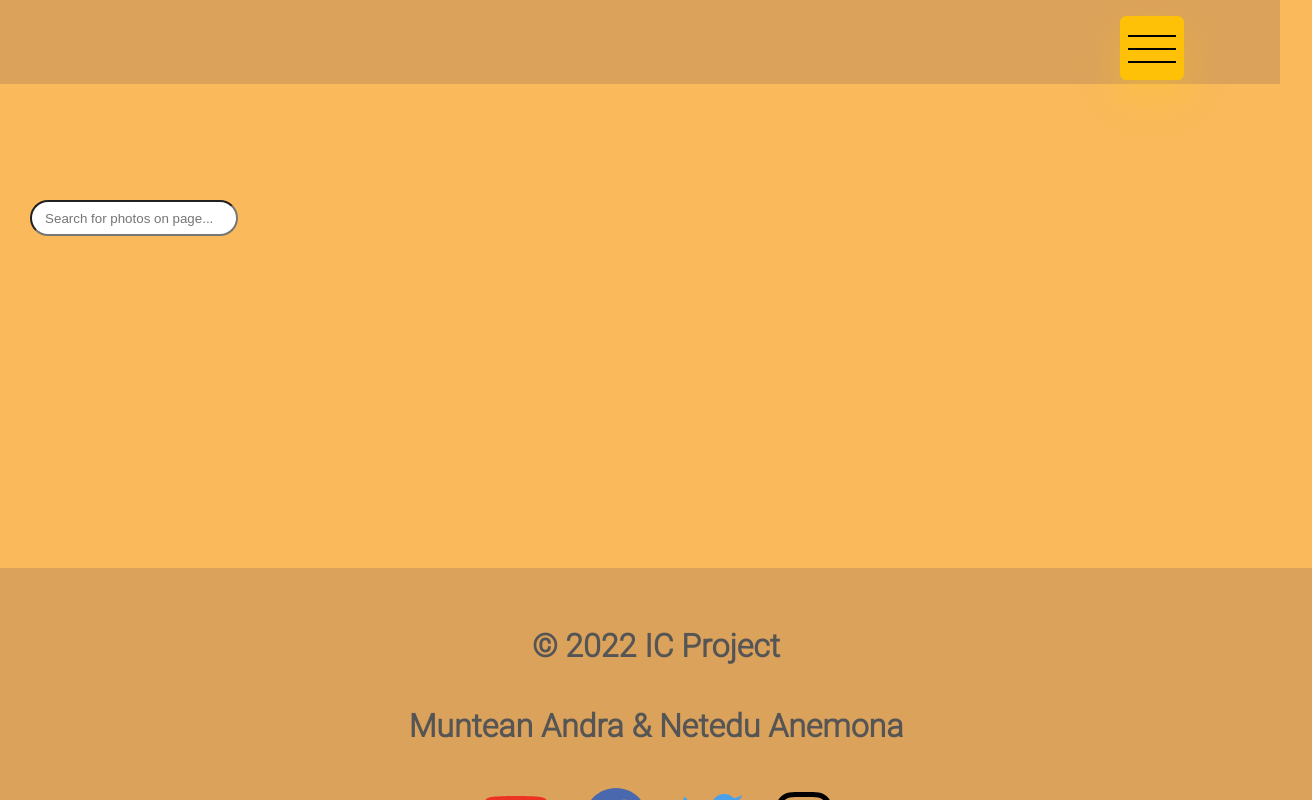
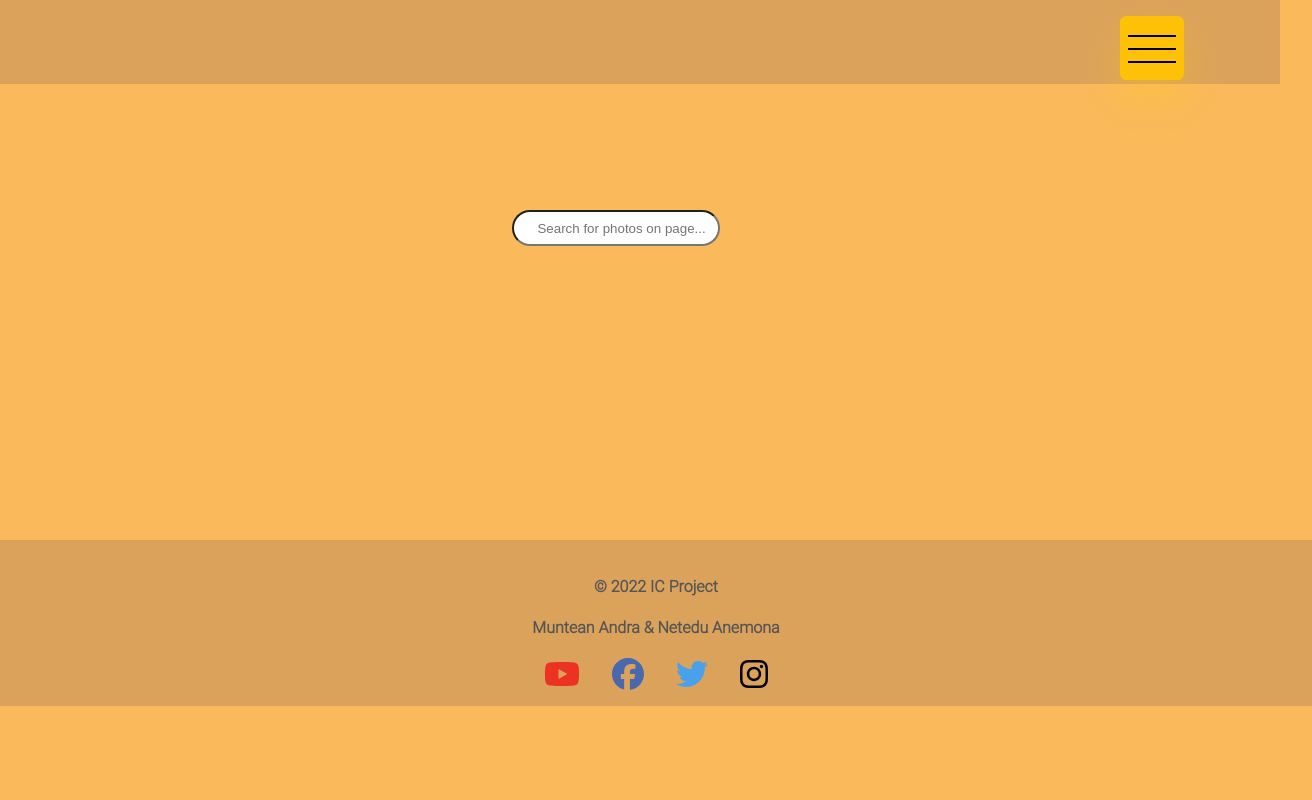
Before and after one commit to MunteanAndra/anterest, a React (Create React App) app in the folder anterestproject/: page /Photos in a window 1280 px wide. Shown: the whole page, 1312 px wide, since content can reach past the window. Built offline with nearby package versions, Linux system fonts and the light colour scheme.

Commit message:
Moved Footer and Searchbar

```diff
--- a/anterestproject/src/Components/Footer.css
+++ b/anterestproject/src/Components/Footer.css
@@ -1,19 +1,27 @@
+body {
+    min-height: 100%;
+    display: grid;
+    grid-template-rows: 1fr auto;
+}
+
 .Footer{
   padding: 1rem;
   background-color: #DBA25C;
   bottom: 0;
   left: 0;
   width: 100%;
-  height:25%;
   text-align: center;
-  margin-top:80px;
-  position:fixed;
+  margin-top: 50px;
+  font-size: 16px;
+  grid-row-start: 2;
+  grid-row-end: 3;
+
 
 }
 
 a.social {
   margin: 0 1rem;
-  transition: transform 250ms;
+  transition: transform 150ms;
   display: inline-block;
 
 }
--- a/anterestproject/src/Components/Footer.js
+++ b/anterestproject/src/Components/Footer.js
@@ -10,6 +10,7 @@ import {
 
 const Footer = () => {
 return(
+  <body>
   <div className="Footer">
     <h4>&copy; 2022 IC Project</h4>
     <h4>Muntean Andra & Netedu Anemona</h4>
@@ -31,7 +32,7 @@ return(
                 <FontAwesomeIcon icon={faInstagram} size="2x" />
              </a>
   </div>
-
+    </body>
 
 );
 }
--- a/anterestproject/src/Components/SearchBar.css
+++ b/anterestproject/src/Components/SearchBar.css
@@ -1,9 +1,12 @@
 .ui.form {
-    margin: 30px;
+    margin-top: 0px;
+    margin-bottom: 50px;
+    margin-left: 40%;
     font-size: 1.5rem;
     width: 150pt;
     height: 30px;
     align : center;
+    text-align:center;
 }
 
 .ui.form input[type=text] {
@@ -11,13 +14,14 @@
     width: 150pt;
     height: 30px;
     align: center;
+    text-align:center;
 }
 
 .ui.form input[type=text]:focus {
     border-radius: 25px;
     width: 250pt;
     height: 40px;
-
+    text-align:center;
     -webkit-box-shadow: 0px 0px 5px 2px rgba(235,235,235,1);
     -moz-box-shadow: 0px 0px 5px 2px rgba(235,235,235,1);
     box-shadow: 0px 0px 5px 2px rgba(235,235,235,1);
@@ -32,6 +36,7 @@ body{
     padding: 0;
     background: #fab95b;
     margin-top: 200px;
+
 }
 .box{
     position: absolute;
```
